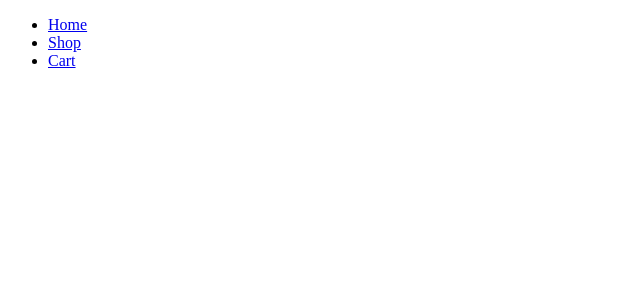
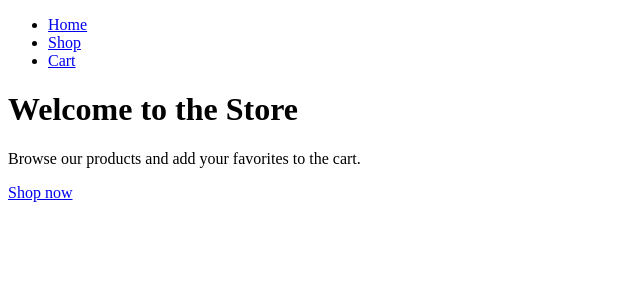
Before and after one commit to the-blockman/shopping-cart, a React (Vite) app: page / in a window 1280 px wide. Shown: the top 300 px of the page, without its empty margins (0-640 px from the left). Built offline with nearby package versions, Linux system fonts and the light colour scheme.

Commit message:
feat: implement Home component with welcome message and shop link

```diff
--- a/src/pages/Home.jsx
+++ b/src/pages/Home.jsx
@@ -1,5 +1,11 @@
-function Home() {
-  return <></>;
+import { Link } from "react-router";
+
+export default function Home() {
+  return (
+    <main>
+      <h1>Welcome to the Store</h1>
+      <p>Browse our products and add your favorites to the cart.</p>
+      <Link to="/shop">Shop now</Link>
+    </main>
+  );
 }
-
-export default Home;
```
